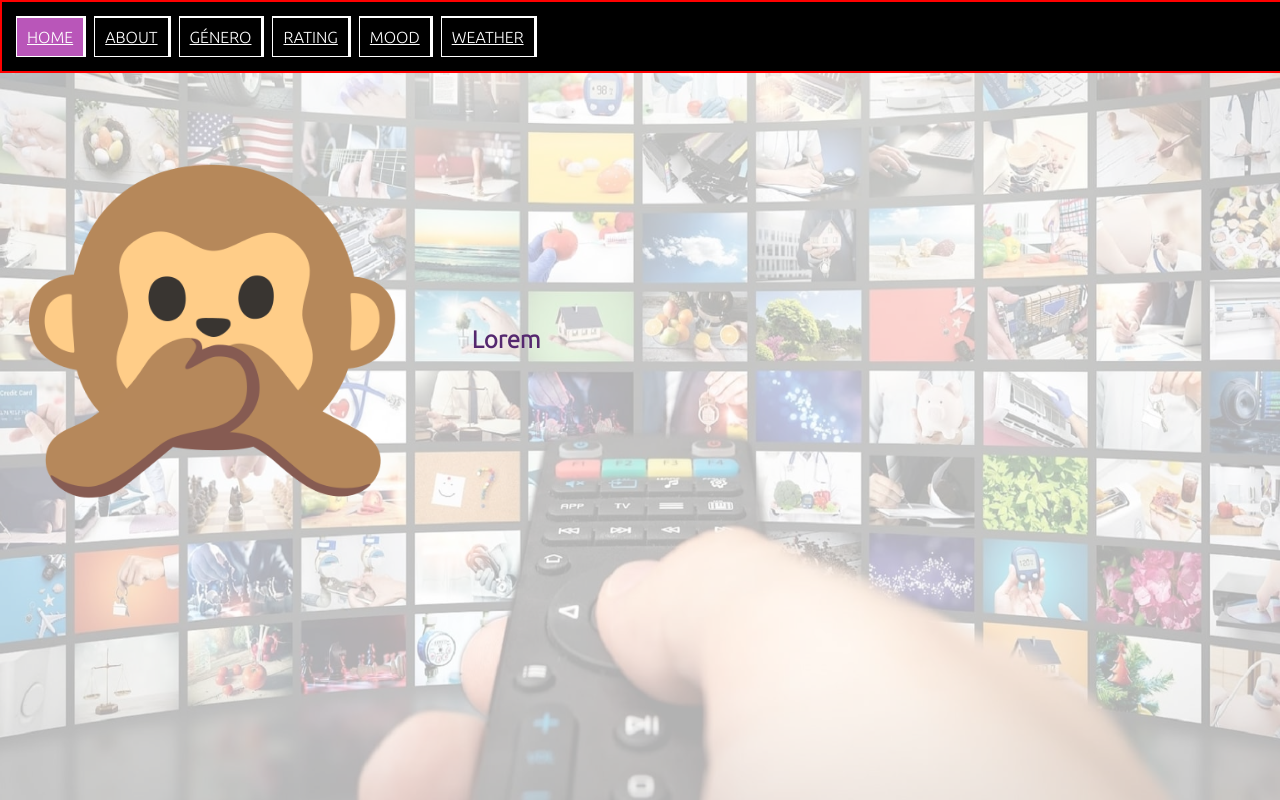
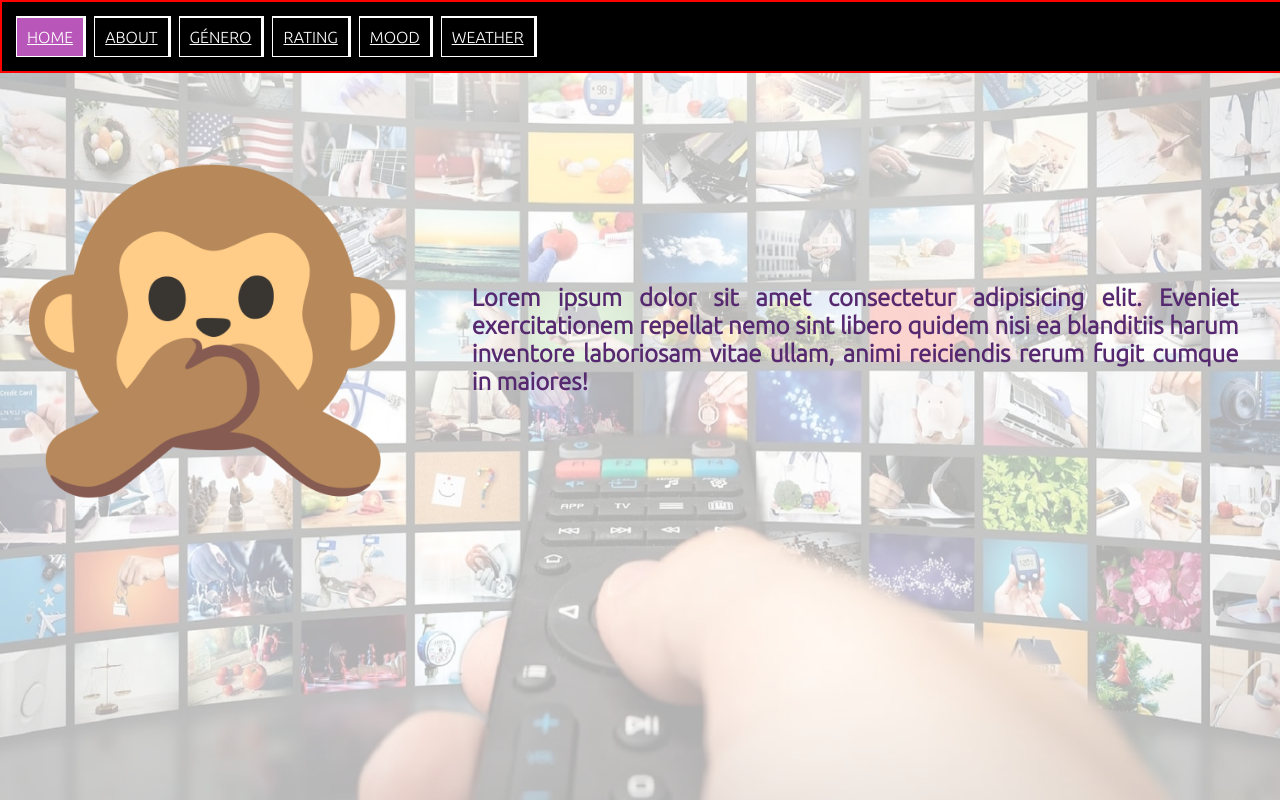
Before and after one commit to patriciatamasi/nuevo-repositorio, a plain HTML site: page index.html in a window 1280 px wide. Drawn offline with Linux system fonts and the light colour scheme.

Commit message:
Vuelvo al Lorem largo en el Index

```diff
--- a/index.html
+++ b/index.html
@@ -54,7 +54,7 @@
         </div>
 
         <div class="grid-text-index">
-            <p class="home_text">Lorem
+            <p class="home_text">Lorem ipsum dolor sit amet consectetur adipisicing elit. Eveniet exercitationem repellat nemo sint libero quidem nisi ea blanditiis harum inventore laboriosam vitae ullam, animi reiciendis rerum fugit cumque in maiores!
             </p>
         </div>
     </div>
```
